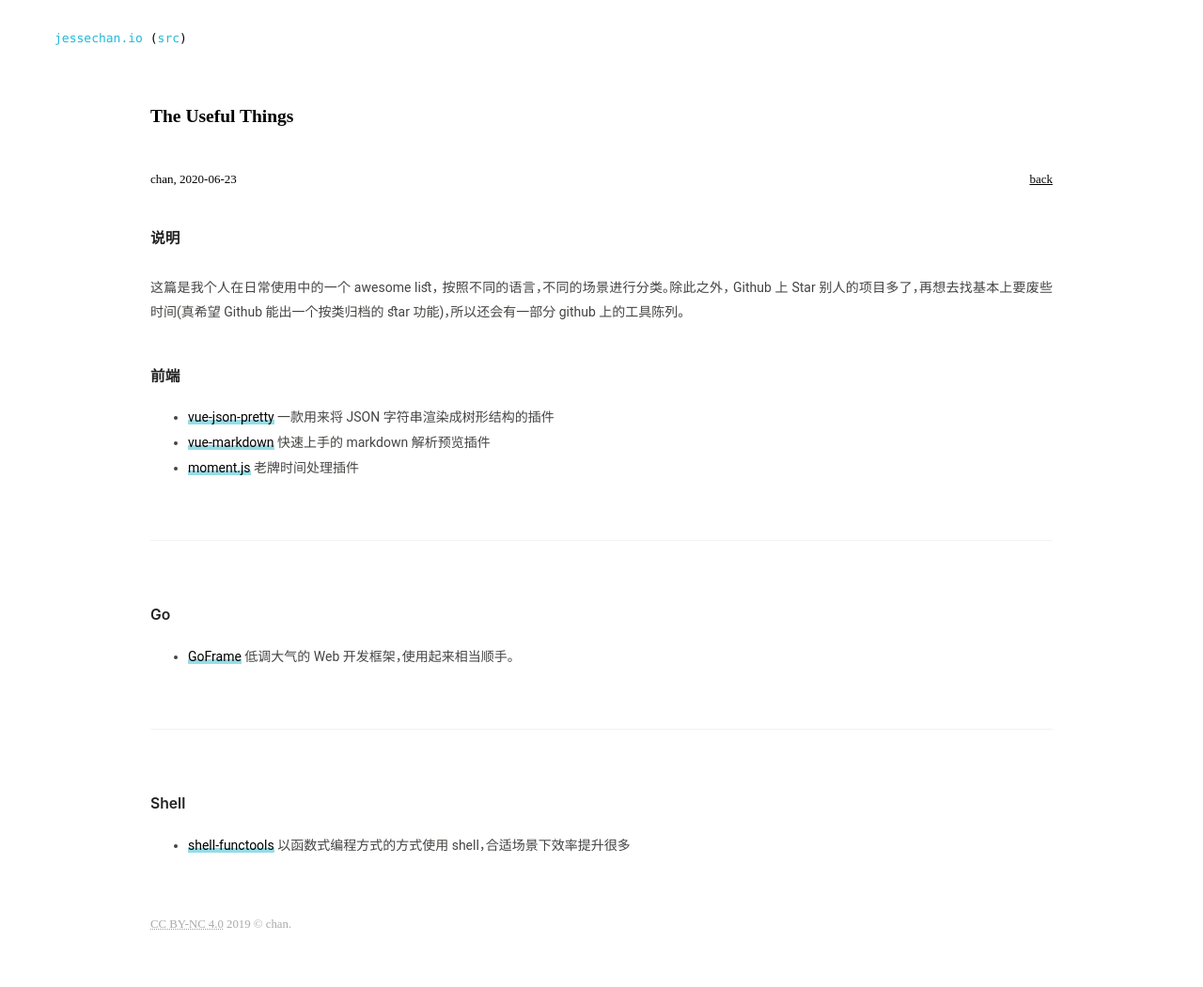
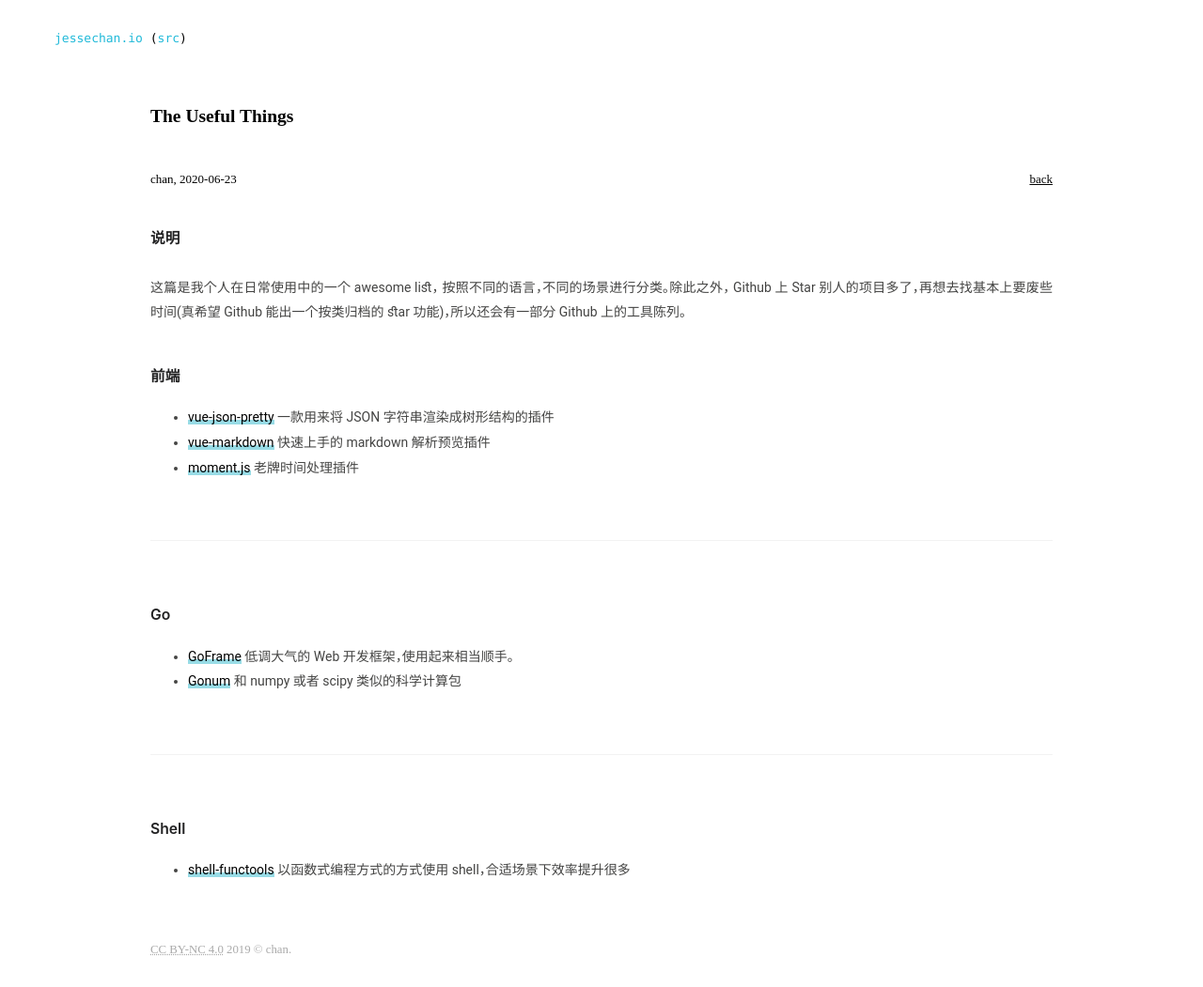
Before and after one commit to JesseEisen/chan, a Jekyll site: the page built from _posts/2020-06-23-useful-list.md, in a window 1280 px wide. Shown: the whole page at 94% size. Built offline with Jekyll 4.4.1, drawn with Linux system fonts in a browser that asks for light colours; before the commit the page ends 1024 px from its top, so only the background shows below that.

Commit message:
add new things

```diff
--- a/_posts/2020-06-23-useful-list.md
+++ b/_posts/2020-06-23-useful-list.md
@@ -8,7 +8,7 @@ category: "note"
 
 ### 说明
 
-这篇是我个人在日常使用中的一个 awesome list， 按照不同的语言，不同的场景进行分类。除此之外， Github 上 Star 别人的项目多了，再想去找基本上要废些时间(真希望 Github 能出一个按类归档的 star 功能)，所以还会有一部分 github 上的工具陈列。
+这篇是我个人在日常使用中的一个 awesome list， 按照不同的语言，不同的场景进行分类。除此之外， Github 上 Star 别人的项目多了，再想去找基本上要废些时间(真希望 Github 能出一个按类归档的 star 功能)，所以还会有一部分 Github 上的工具陈列。
 
 
 
@@ -25,6 +25,7 @@ category: "note"
 ### Go
 
 + [GoFrame](https://goframe.org/index) 低调大气的 Web 开发框架，使用起来相当顺手。
++ [Gonum](https://github.com/gonum)  和 numpy 或者 scipy 类似的科学计算包
 
 ---
 
```
